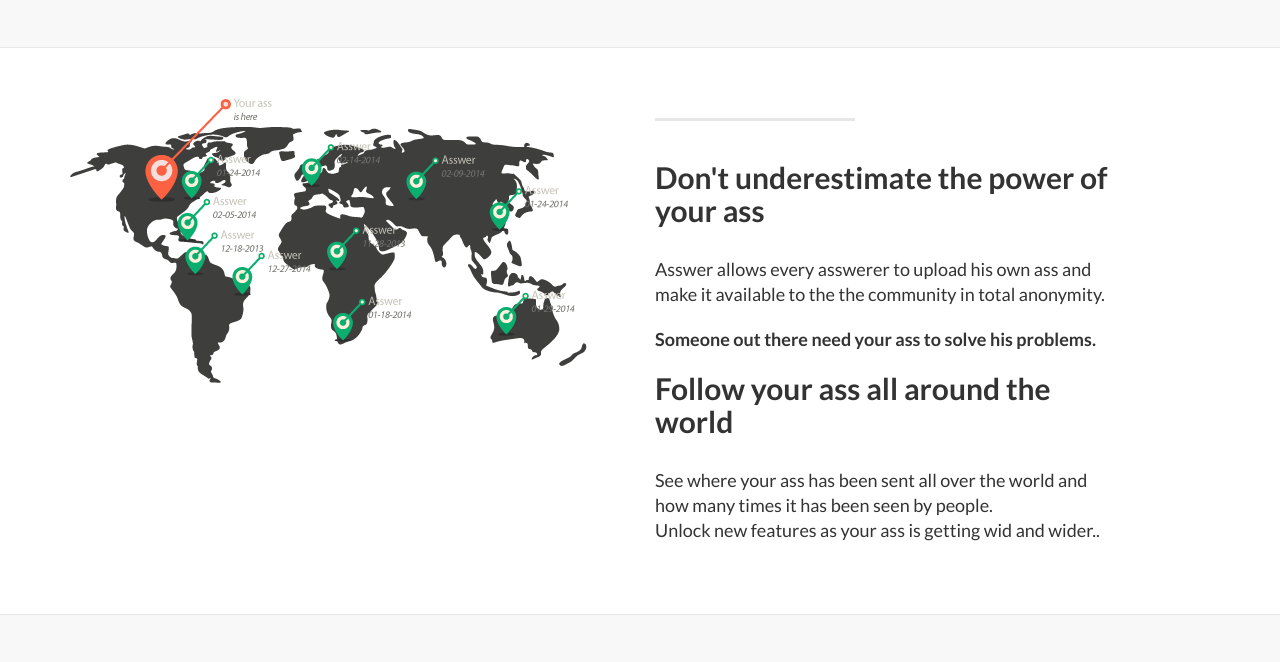
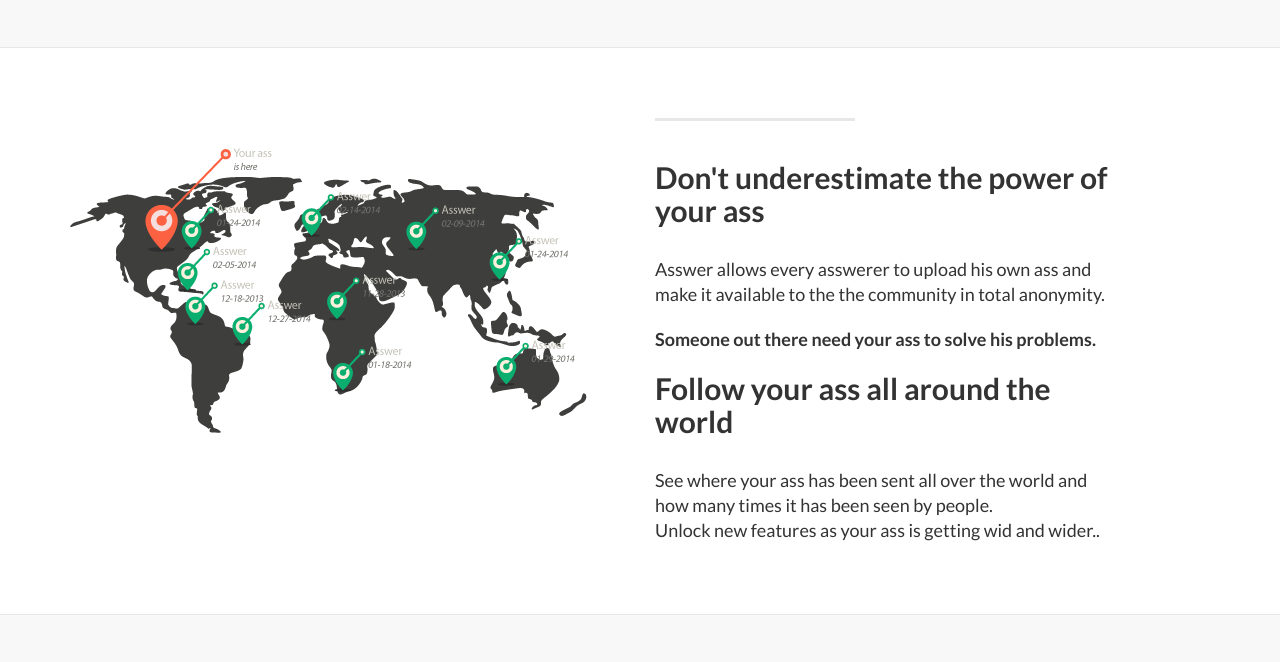
Before and after one commit to Gauriage/Asswer-landingpage, a plain HTML site: page index.html in a window 1280 px wide. Shown: the part 1062-1724 px from the top of the page. Drawn offline with Linux system fonts and the light colour scheme; some packages are replaced by stand-ins of ours; a script that the page names is missing.

Commit message:
MAAAAAAP

```diff
--- a/css/landing-page.css
+++ b/css/landing-page.css
@@ -151,6 +151,10 @@ body, h1, h2, h3, h4, h5, h6 {
 	margin-top: 0;
 }
 
+.map {
+	padding-top: 50px
+}
+
 @media (max-width: 1199px) {
 	ul.banner-social-buttons {
 		float: left;
--- a/index.html
+++ b/index.html
@@ -156,7 +156,7 @@
 
 
 
-                <div class="col-lg-offset-1 col-lg-6 col-sm-pull-6  col-sm-6">
+                <div class="map col-lg-offset-1 col-lg-6 col-sm-pull-6  col-sm-6">
                     <img class="img-responsive" src="img/map_Asswer.png" alt="">
 
                 </div>
```
